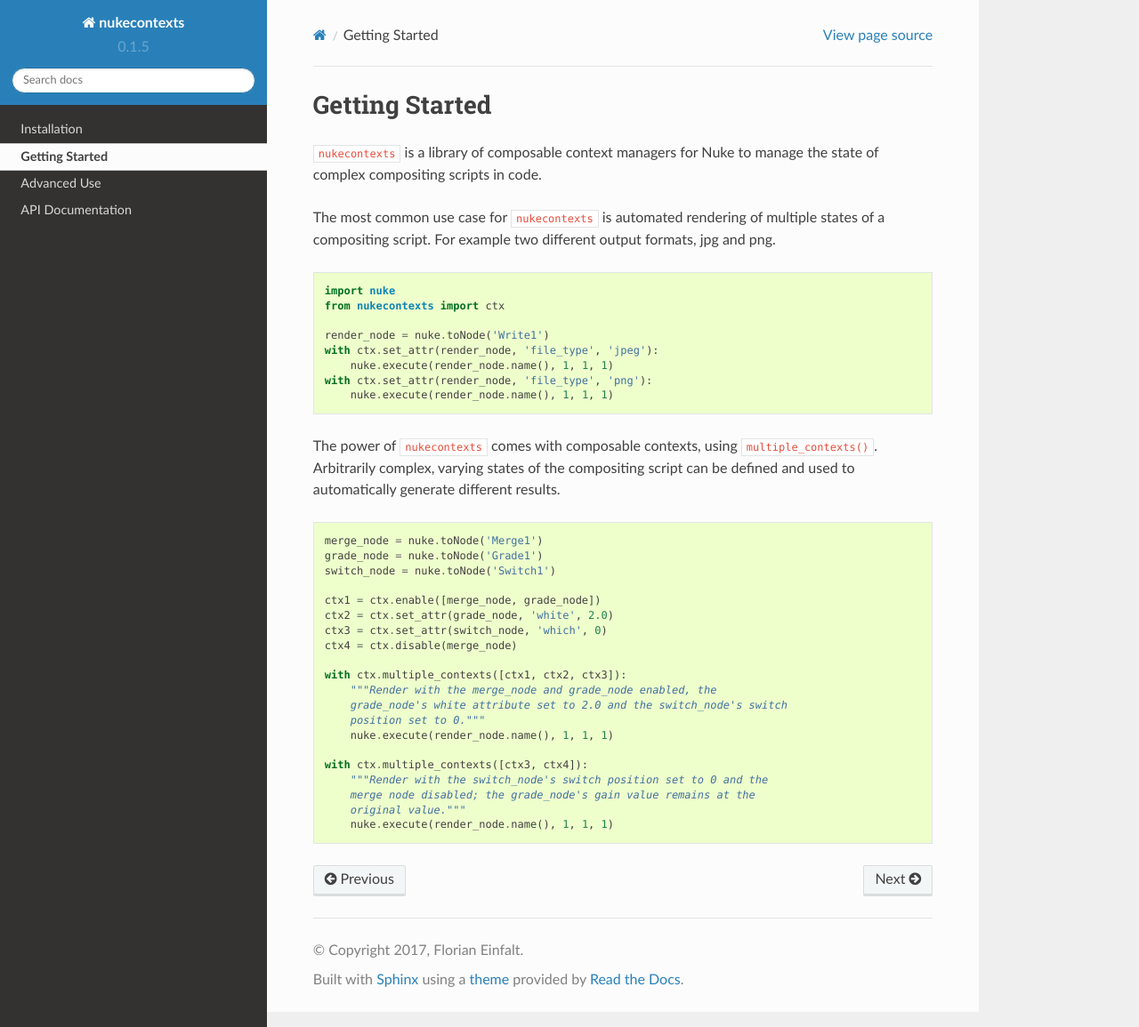
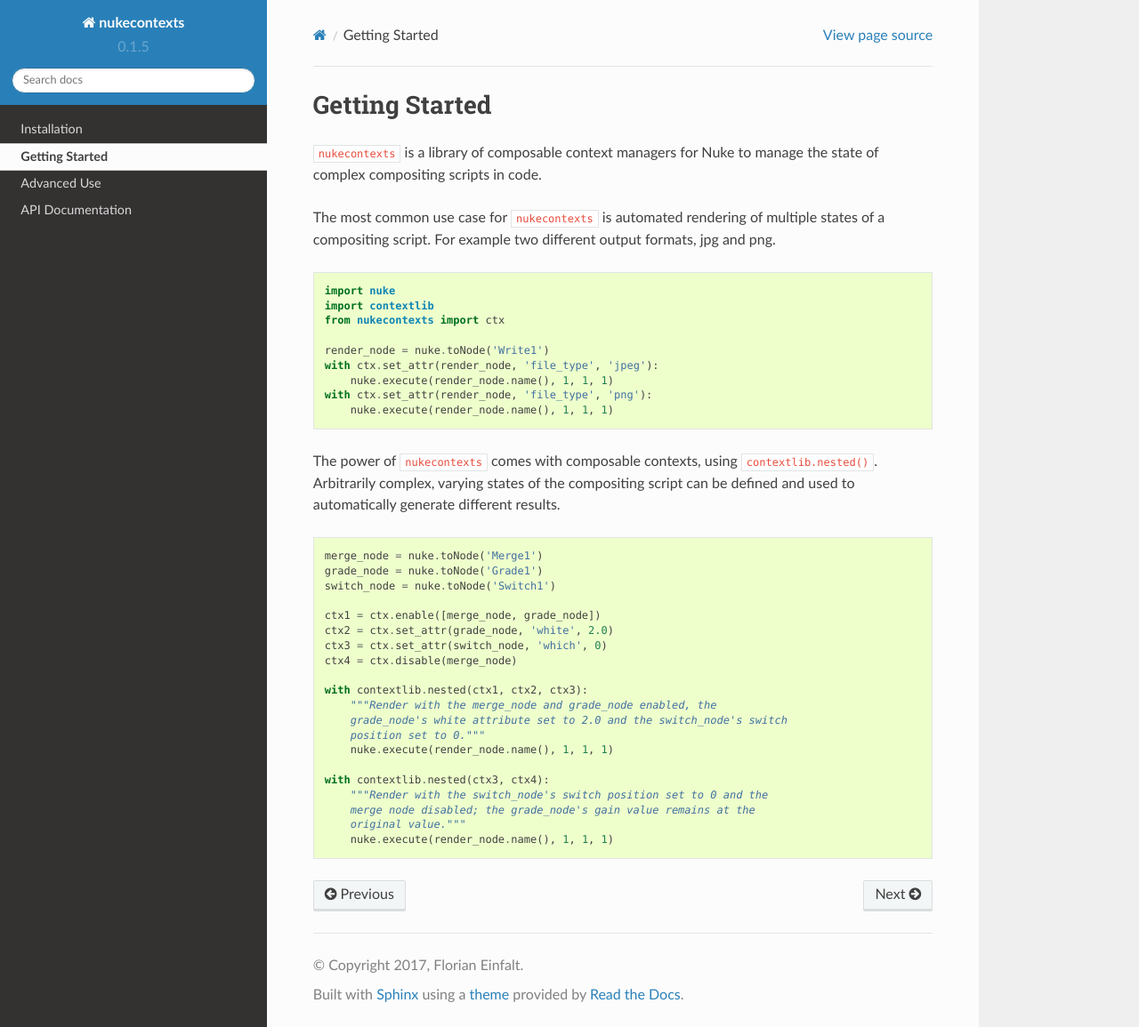
Before and after one commit to florianeinfalt/nukecontexts, a Sphinx documentation site: the page built from docs/source/getting_started.rst, in a window 1280 px wide and 1155 px high. Shown: the whole window at 89% size. Built offline with Sphinx 7.4.7 and the Read the Docs theme 2.0.0, drawn with Linux system fonts in a browser that asks for light colours.

```diff
--- a/docs/source/api_documentation.rst
+++ b/docs/source/api_documentation.rst
@@ -3,8 +3,12 @@ API Documentation
 
 .. automodule:: nukecontexts.ctx
     :members:
-    :exclude-members: Progress
+    :exclude-members: Progress, AttributeSetter
 
 .. autoclass:: nukecontexts.ctx.Progress
     :special-members: __init__
     :members:
+
+.. autoclass:: nukecontexts.ctx.AttributeSetter
+    :special-members: __init__
+    :members:
--- a/docs/source/getting_started.rst
+++ b/docs/source/getting_started.rst
@@ -1,13 +1,17 @@
 Getting Started
 ===============
 
-``nukecontexts`` is a library of composable context managers for Nuke to manage the state of complex compositing scripts in code.
+``nukecontexts`` is a library of composable context managers for Nuke to
+manage the state of complex compositing scripts in code.
 
-The most common use case for ``nukecontexts`` is automated rendering of multiple states of a compositing script. For example two different output formats, jpg and png.
+The most common use case for ``nukecontexts`` is automated rendering of
+multiple states of a compositing script. For example two different output
+formats, jpg and png.
 
 .. code:: python
 
     import nuke
+    import contextlib
     from nukecontexts import ctx
 
     render_node = nuke.toNode('Write1')
@@ -16,7 +20,10 @@ The most common use case for ``nukecontexts`` is automated rendering of multiple
     with ctx.set_attr(render_node, 'file_type', 'png'):
         nuke.execute(render_node.name(), 1, 1, 1)
 
-The power of ``nukecontexts`` comes with composable contexts, using ``multiple_contexts()``. Arbitrarily complex, varying states of the compositing script can be defined and used to automatically generate different results.
+The power of ``nukecontexts`` comes with composable contexts, using
+``contextlib.nested()``. Arbitrarily complex, varying states of the
+compositing script can be defined and used to automatically generate
+different results.
 
 .. code:: python
 
@@ -29,13 +36,13 @@ The power of ``nukecontexts`` comes with composable contexts, using ``multiple_c
     ctx3 = ctx.set_attr(switch_node, 'which', 0)
     ctx4 = ctx.disable(merge_node)
 
-    with ctx.multiple_contexts([ctx1, ctx2, ctx3]):
+    with contextlib.nested(ctx1, ctx2, ctx3):
         """Render with the merge_node and grade_node enabled, the
         grade_node's white attribute set to 2.0 and the switch_node's switch
         position set to 0."""
         nuke.execute(render_node.name(), 1, 1, 1)
 
-    with ctx.multiple_contexts([ctx3, ctx4]):
+    with contextlib.nested(ctx3, ctx4):
         """Render with the switch_node's switch position set to 0 and the
         merge node disabled; the grade_node's gain value remains at the
         original value."""
```
Also changed, not shown: 1 other file.
